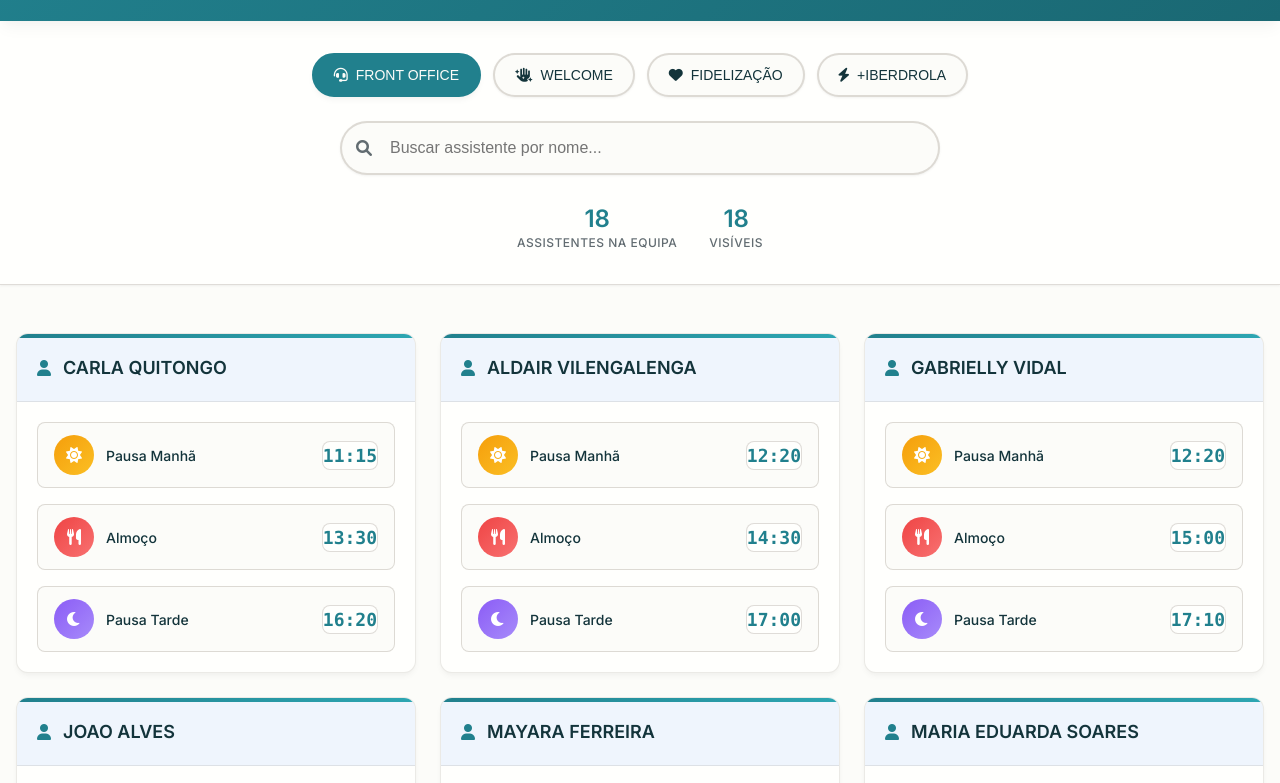
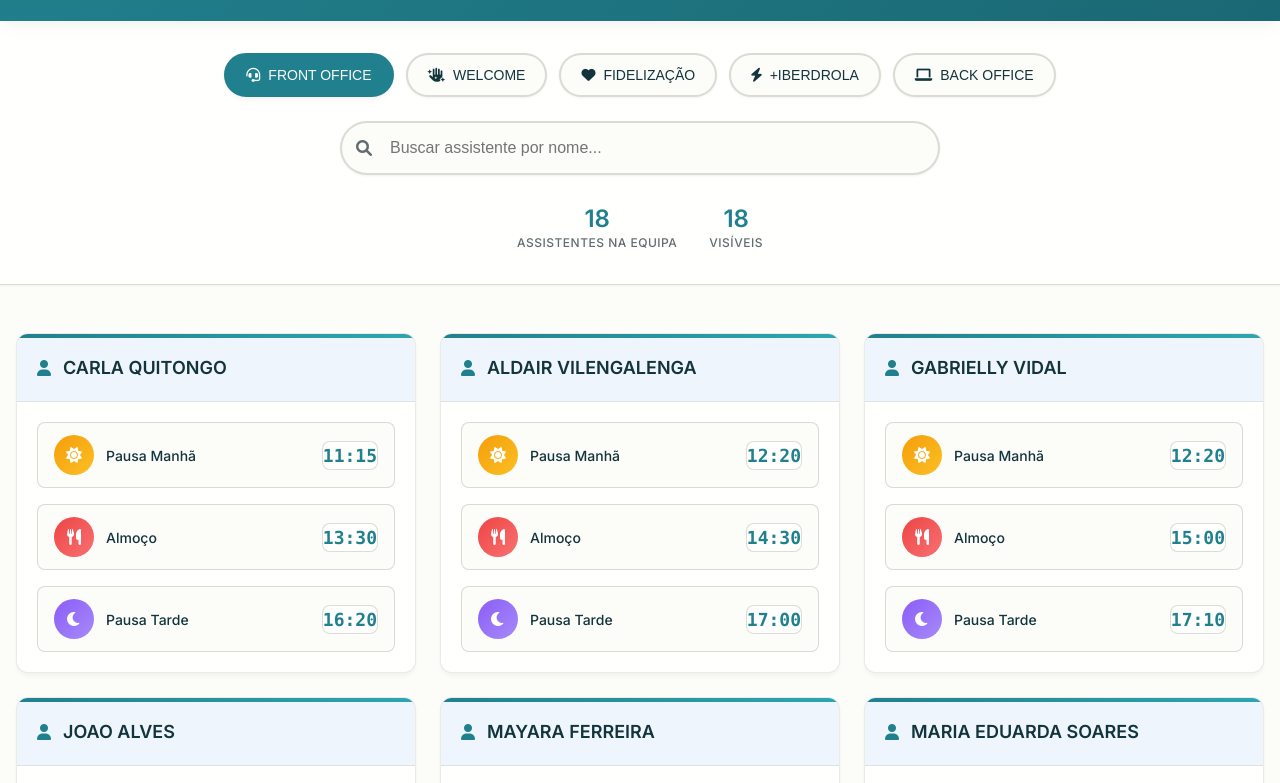
Before and after one commit to MARZARICORP/PAUSAS-, a plain HTML site: page index.html in a window 1280 px wide. Shown: the part 88-871 px from the top of the page. Drawn offline with Linux system fonts and the light colour scheme.

Commit message:
Update index.html

```diff
--- a/index.html
+++ b/index.html
@@ -39,6 +39,11 @@
                             <i class="fas fa-bolt"></i>
                             +IBERDROLA
                         </button>
+                        <button class="team-tab-btn" data-team="backoffice">
+                            <i class="fa-solid fa-laptop"></i>
+                            BACK OFFICE
+                        </button>
+
                     </div>
 
                     <div class="search-box">
```
